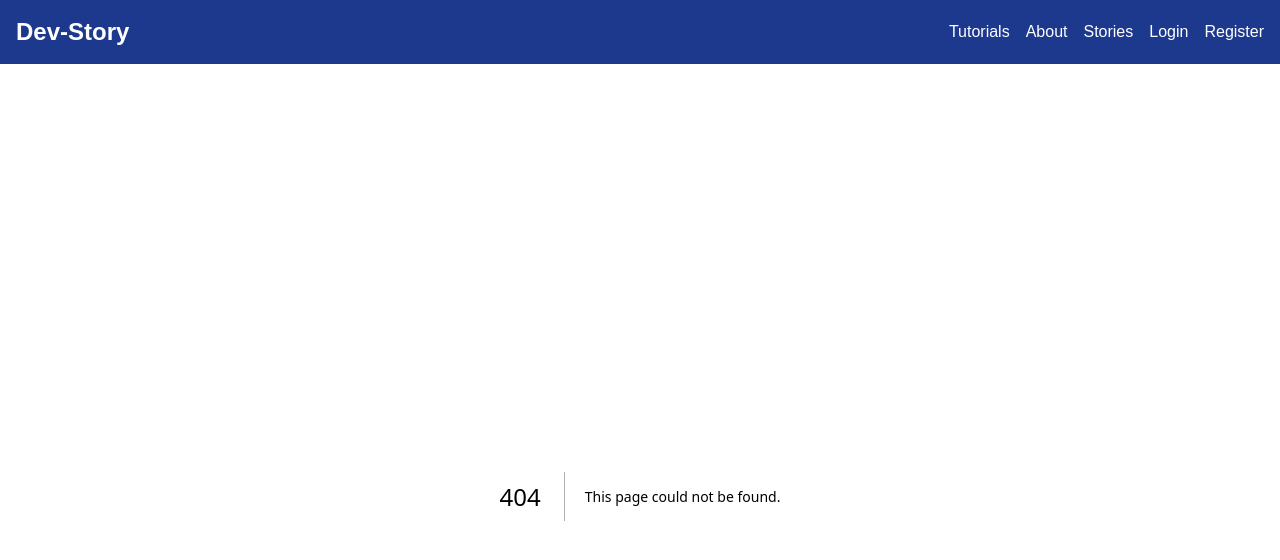
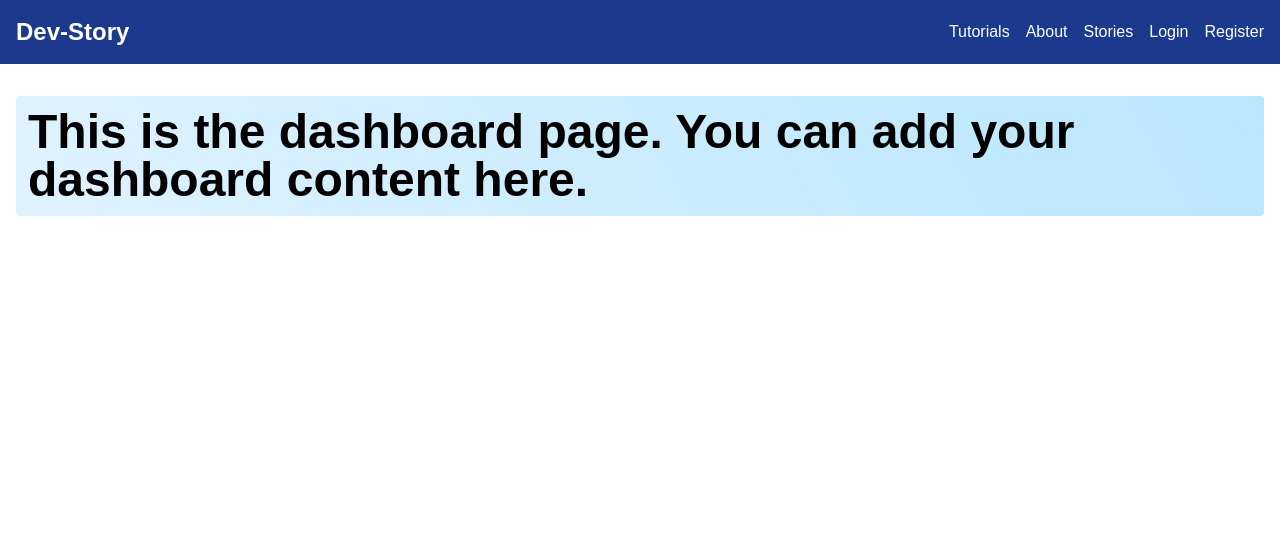
Before and after one commit to mohammademon393/NextJs-Core-Concepts-Part-1, a Next.js app: page /dashboard in a window 1280 px wide. Before the commit this address had no page. Shown: the top 560 px of the page. Built offline with nearby package versions, Linux system fonts and the light colour scheme.

Commit message:
Change the folder structure

```diff
--- a/src/app/login/page.jsx
+++ b/src/app/(auth)/login/page.jsx
@@ -1,5 +1,5 @@
 import React from 'react';
-import Title from '../components/Title';
+import Title from '../../components/Title';
 
 const Login = () => {
     return (
--- a/src/app/register/page.jsx
+++ b/src/app/(auth)/register/page.jsx
@@ -1,10 +1,10 @@
 import React from 'react';
-import Title from '../components/Title';
+import Title from '../../components/Title';
 
 const Register = () => {
     return (
         <div>
-            <Title>Wellcome to register page</Title>
+            <Title>This is the register page</Title>
         </div>
     );
 };
--- a/src/app/components/Banner.jsx
+++ b/src/app/components/Banner.jsx
@@ -8,7 +8,7 @@ const Banner = () => {
     const handleBtn =()=>{
         const password = prompt("Please enter your password:");
         if (password === "1234") {
-            router.push('/deshboard');
+            router.push('/dashboard');
         }
     }
 
--- /dev/null
+++ b/src/app/dashboard/page.jsx
@@ -0,0 +1,14 @@
+import React from 'react';
+import Title from '../components/Title';
+
+const Dashboard = () => {
+    return (
+      <div>
+        <Title>
+          This is the dashboard page. You can add your dashboard content here.
+        </Title>
+      </div>
+    );
+};
+
+export default Dashboard;
```
